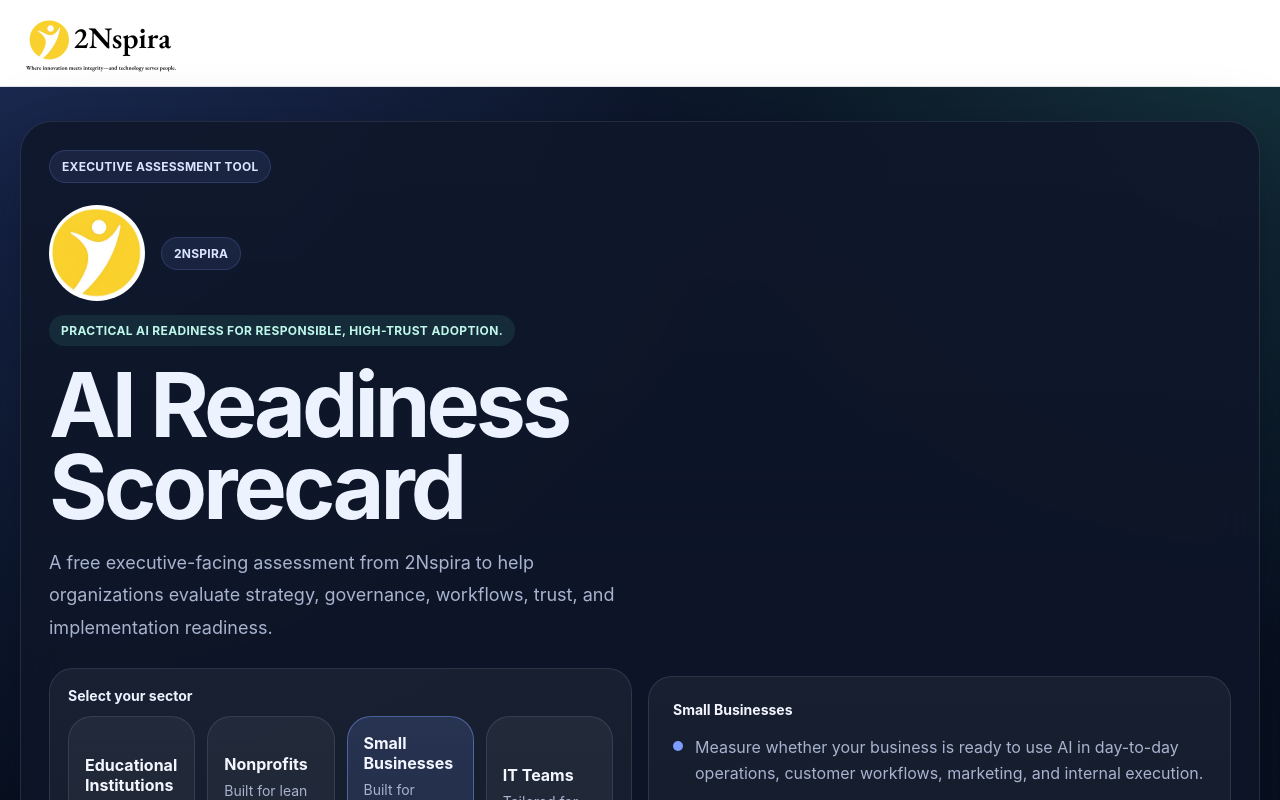
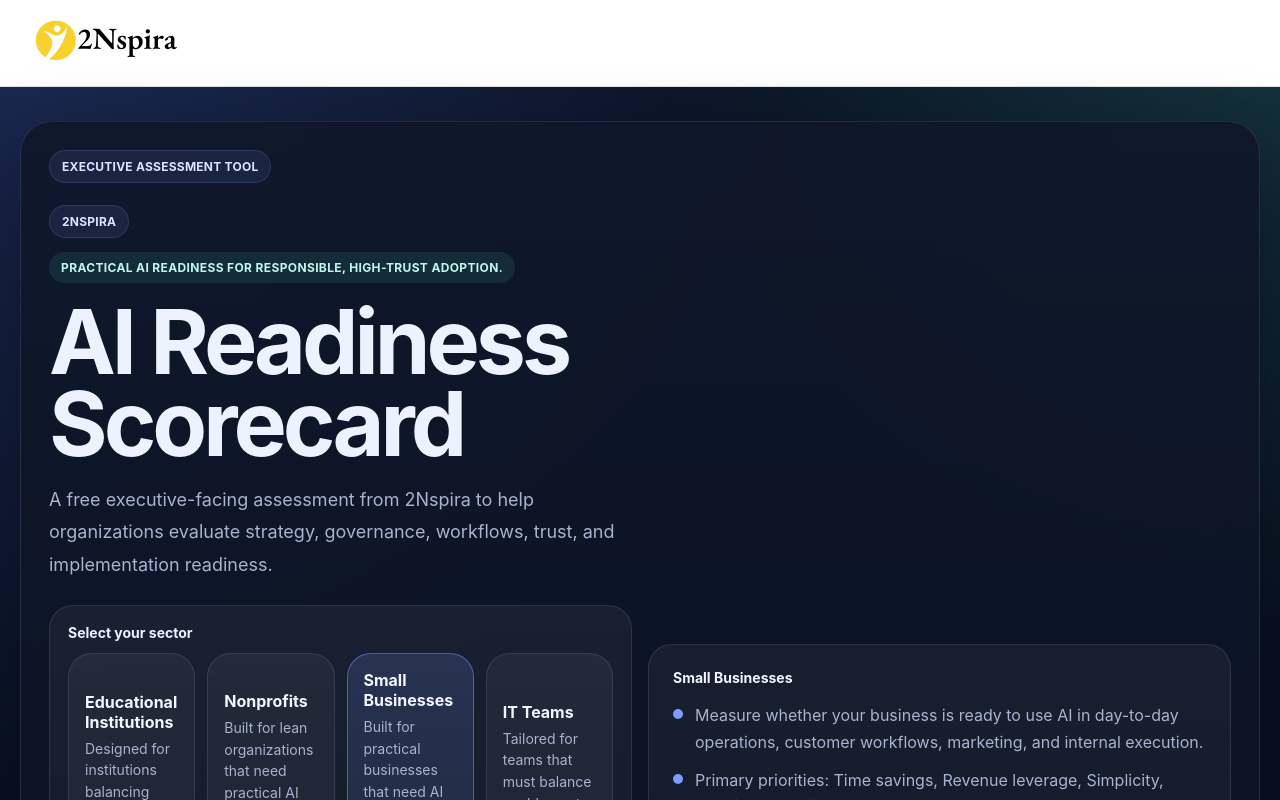
Before and after one commit to 2NspiraOpsTeam/ai-readiness-scorecard, a Next.js app: page / in a window 1280 px wide. Shown: the top 800 px of the page. Built offline with nearby package versions, Linux system fonts and the light colour scheme.

Commit message:
Refine 2Nspira branding and favicon

```diff
--- a/app/layout.js
+++ b/app/layout.js
@@ -14,8 +14,8 @@
           <a className="site-logo-link" href="https://2nspira.com/" aria-label="Return to the 2Nspira home page">
             <img
               className="site-logo"
-              src="/2nspira-logo-with-tagline.png"
-              alt="2Nspira — Inspiration. Innovation. Impact."
+              src="/2nspira-logo-wordmark.png"
+              alt="2Nspira"
               width="320"
               height="132"
             />
--- a/components/assessment-experience.js
+++ b/components/assessment-experience.js
@@ -355,10 +355,7 @@
             <div className="hero-grid" style={{ alignItems: 'center', marginTop: 22 }}>
               <div>
                 <div style={{ display: 'flex', flexDirection: 'column', alignItems: 'flex-start', gap: 14 }}>
-                  <div style={{ display: 'flex', alignItems: 'center', gap: 16, flexWrap: 'wrap' }}>
-                    <img src="/2nspira-logo.png" alt="2Nspira logo" style={{ width: 96, height: 96, objectFit: 'cover', borderRadius: '50%' }} />
-                    <div className="eyebrow">{BRAND.company}</div>
-                  </div>
+                  <div className="eyebrow">{BRAND.company}</div>
                   <div className="badge" style={{ background: 'rgba(78,227,193,0.1)', color: '#bff8eb' }}>{BRAND.tagline}</div>
                 </div>
                 <h1 className="hero-title">{BRAND.product}</h1>
```
Also changed, not shown: app/icon.png (added), public/2nspira-logo-wordmark.png (added).
